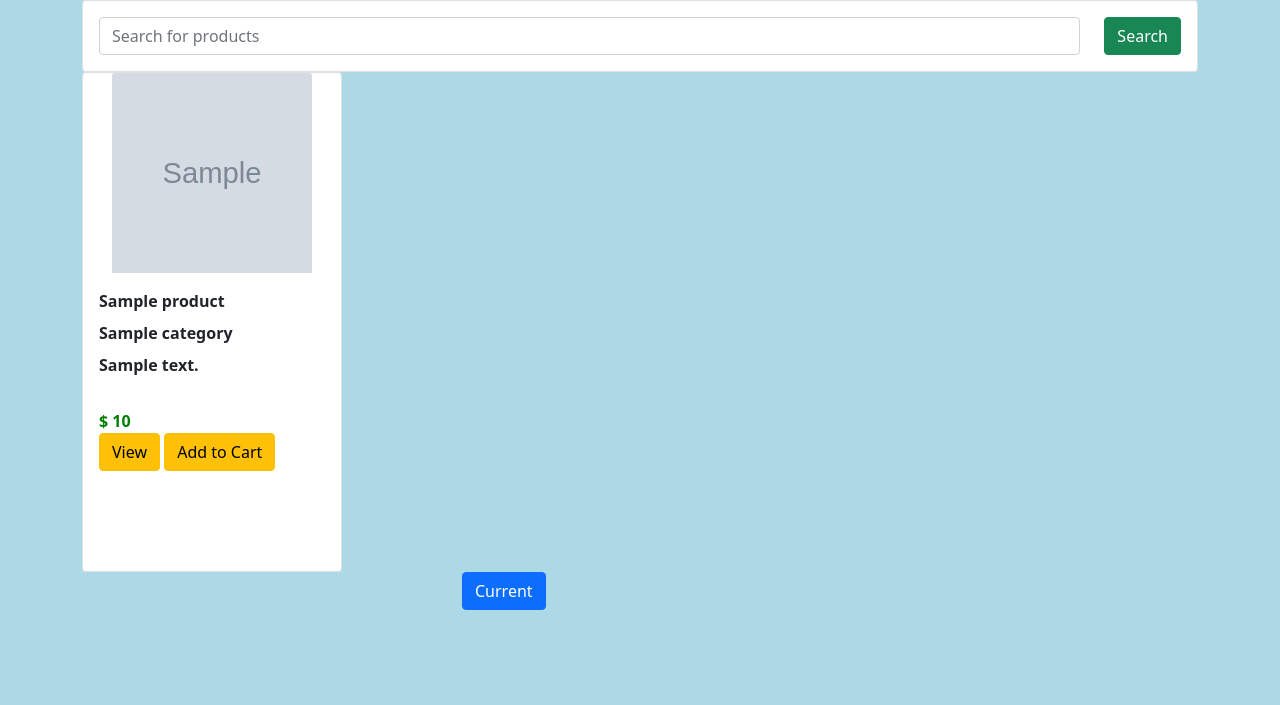
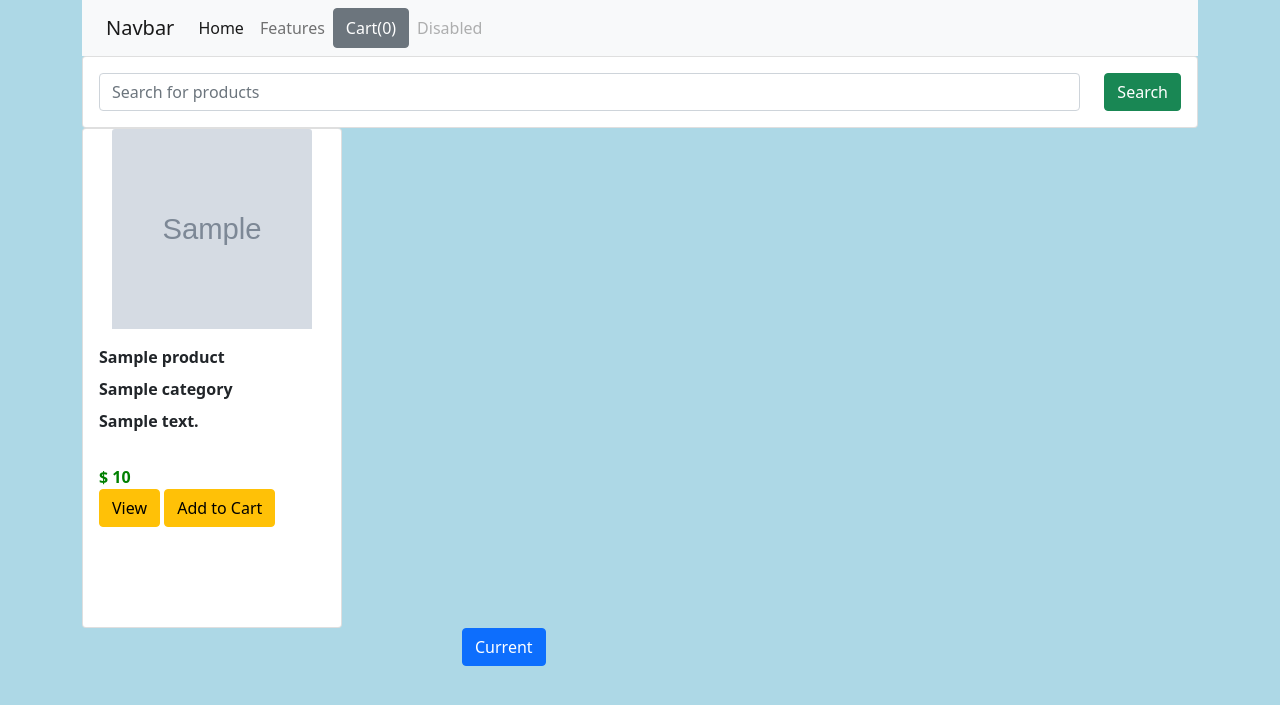
Before and after one commit to imfgb/ecommerce_django, a Django app: template shop/templates/shop/index.html in a window 1280 px wide. Shown: the top 705 px of the page. Run offline with Django 3.2, Linux system fonts and the light colour scheme; the template is opened without the code that fills it: most values are stand-ins (such as "Sample title", 1, 10 or a date in 2020); grey boxes marked "Sample" are stand-in pictures.

Commit message:
feat(cart): add view linking, localStorage, popover, and UI logic

```diff
--- a/shop/templates/shop/index.html
+++ b/shop/templates/shop/index.html
@@ -6,12 +6,34 @@
     <meta name="viewport" content="width=device-width, initial-scale=1.0">
     <link href="https://cdn.jsdelivr.net/npm/bootstrap@5.0.2/dist/css/bootstrap.min.css" rel="stylesheet" integrity="sha384-EVSTQN3/azprG1Anm3QDgpJLIm9Nao0Yz1ztcQTwFspd3yD65VohhpuuCOmLASjC" crossorigin="anonymous">
     <script src="https://cdn.jsdelivr.net/npm/bootstrap@5.0.2/dist/js/bootstrap.bundle.min.js" integrity="sha384-MrcW6ZMFYlzcLA8Nl+NtUVF0sA7MsXsP1UyJoMp4YLEuNSfAP+JcXn/tWtIaxVXM" crossorigin="anonymous"></script>
+    <script src="https://code.jquery.com/jquery-3.7.1.js" integrity="sha256-eKhayi8LEQwp4NKxN+CfCh+3qOVUtJn3QNZ0TciWLP4=" crossorigin="anonymous"></script>
     <link rel="stylesheet" href="{% static 'shop/style.css' %}">
     <title>Document</title>
 </head>
 <body>
-
     <div class="container">
+        <div class="row">
+            <div class="col-md-12">
+                <nav class="navbar navbar-expand-lg navbar-light bg-light">
+                    <div class="container-fluid">
+                      <a class="navbar-brand" href="#">Navbar</a>
+                      <button class="navbar-toggler" type="button" data-bs-toggle="collapse" data-bs-target="#navbarNavAltMarkup" aria-controls="navbarNavAltMarkup" aria-expanded="false" aria-label="Toggle navigation">
+                        <span class="navbar-toggler-icon"></span>
+                      </button>
+                      <div class="collapse navbar-collapse" id="navbarNavAltMarkup">
+                        <div class="navbar-nav">
+                          <a class="nav-link active" aria-current="page" href="#">Home</a>
+                          <a class="nav-link" href="#">Features</a>
+                          <button id="cart" type="button" class="btn btn-secondary" data-bs-container="body" data-bs-toggle="popover" data-bs-placement="bottom" data-bs-content="Bottom popover">
+                            Cart(0)
+                          </button>
+                          <a class="nav-link disabled" href="#" tabindex="-1" aria-disabled="true">Disabled</a>
+                        </div>
+                      </div>
+                    </div>
+                  </nav>
+            </div>
+        </div>
         <div class="row">
             <div class="col-md-12">
                 <form class="card card-sm">
@@ -27,7 +49,6 @@
             </div>
         </div>
     </div>
-
     <div class="container">
         <div class="row">
             {% for product in product_objects %}
@@ -48,15 +69,13 @@
                         <div class="card-text">
                             $ {{ product.price }}
                         </div>
-
                         <a href="/{{ product.id }}" class="btn btn-warning">View</a>
-                        <a class="btn btn-warning">Add to Cart</a>
+                        <button id="{{product.id}}" class="btn atc btn-warning">Add to Cart</button>
                     </div>
                 </div>
             </div>
             {% endfor %}
         </div>
-
         <div class="row">
             <div class="col-md-3 offset-md-4">
                 <ul class="pagination">
@@ -65,22 +84,48 @@
                             <a class="page-link" href="?page={{ product_objects.previous_page_number }}">Previous</a>
                         </li>
                     {% endif %}
-
-
-
                     <li class="page-item active">
                         <a class="page-link" href="?page={{ product_objects.number }}">Current</a>
                     </li>
-
                     {% if product_objects.has_next %}
                         <li class="page-item">
                             <a class="page-link" href="?page={{ product_objects.next_page_number }}">Next</a>
                         </li>
                     {% endif %}
-
                 </ul>
             </div>
         </div>
     </div>
 </body>
+<script type="text/javascript">
+    console.log('This is working');
+
+    if(localStorage.getItem('cart')==null){
+        var cart = {};
+    }
+    else{
+        cart = JSON.parse(localStorage.getItem('cart'));
+    }
+
+    $(document).on('click','.atc',function(){
+        console.log("The add to cart button is clicked");
+        var item_id = this.id.toString();
+        console.log(item_id);
+
+        if(cart[item_id] != undefined){
+            cart[item_id] = cart[item_id] + 1;
+
+        }
+        else{
+            cart[item_id] = 1;
+        }
+        console.log(cart);
+        localStorage.setItem('cart', JSON.stringify(cart));
+        document.getElementById("cart").innerHTML = "Cart("+ Object.keys(cart).length+")";
+    });
+    var popoverTriggerList = [].slice.call(document.querySelectorAll('[data-bs-toggle="popover"]'))
+    var popoverList = popoverTriggerList.map(function (popoverTriggerEl) {
+      return new bootstrap.Popover(popoverTriggerEl)
+    })
+</script>
 </html>
```
